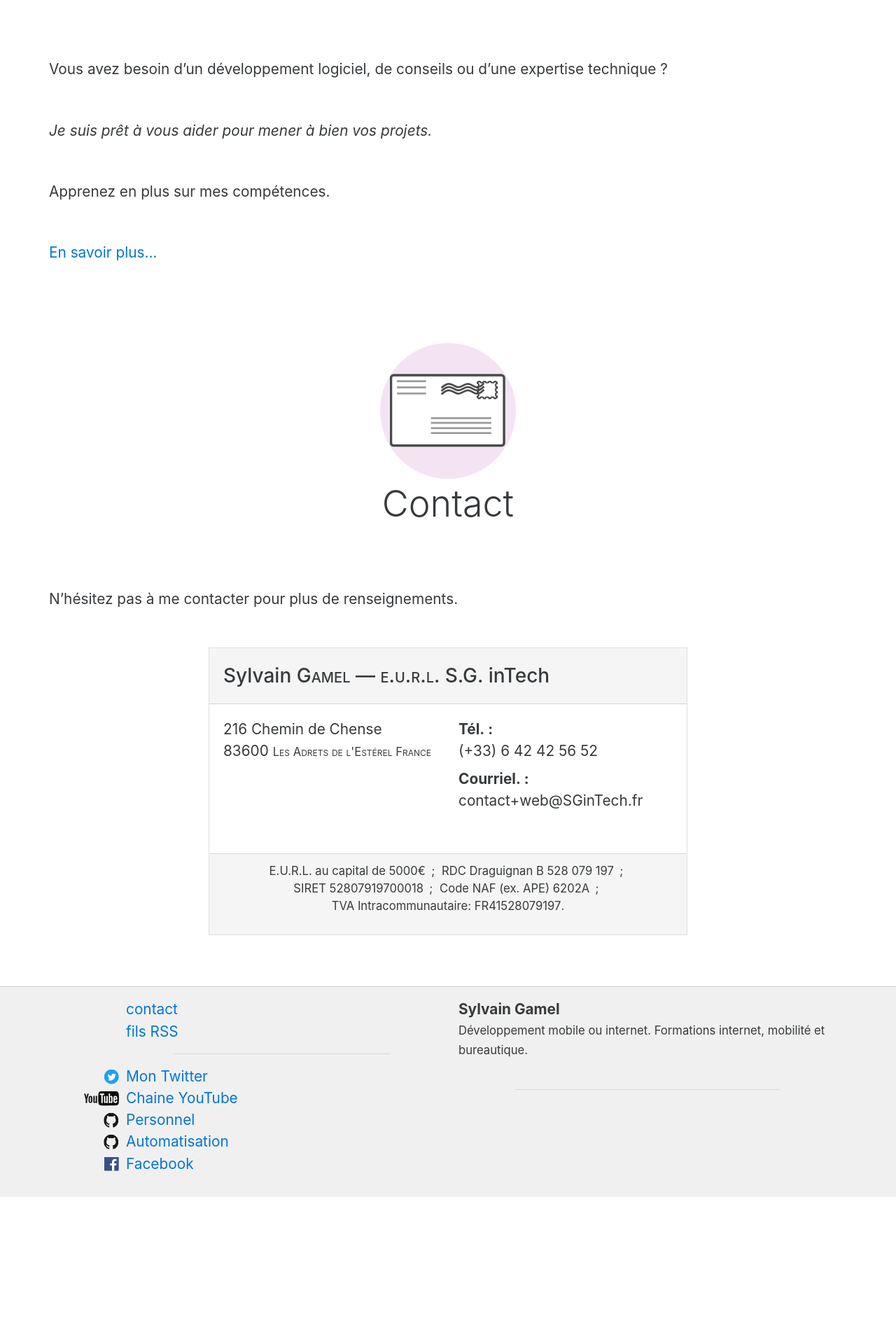
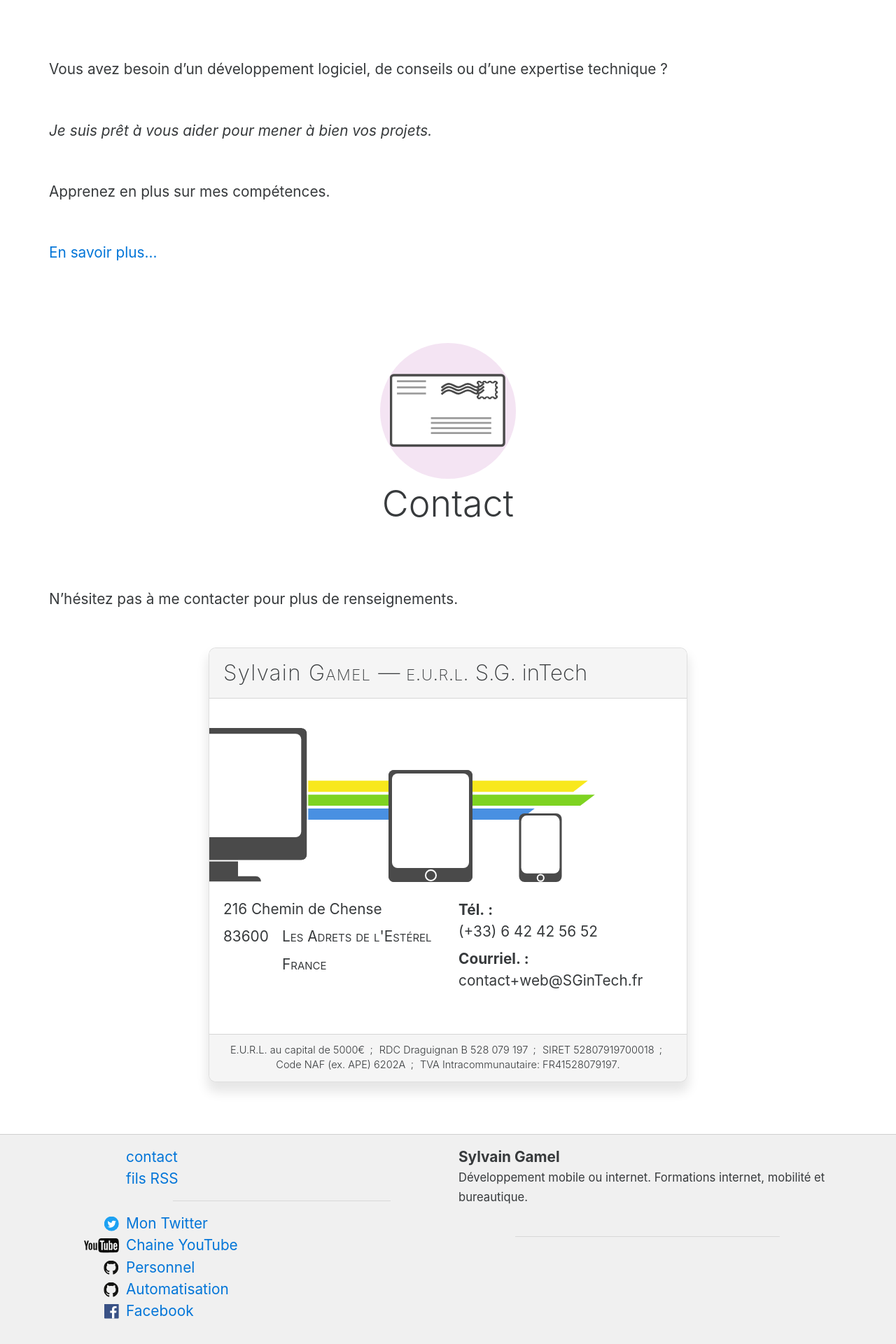
Before and after one commit to Sylvain-Gamel-fr/Sylvain-Gamel-fr.github.io, a Jekyll site: the page built from fr/index.md, in a window 1280 px wide. Shown: the part 3886-5806 px from the top of the page at 70% size. Built offline with Jekyll 4.4.1, drawn with Linux system fonts in a browser that asks for light colours; before the commit the page ends 5596 px from its top, so only the background shows below that.

Commit message:
Updates to build contact information panel.

```diff
--- a/_includes/resume/contact-info.html
+++ b/_includes/resume/contact-info.html
@@ -1,32 +1,53 @@
 {% assign contact = site.data.contact-info %}
 
 <div class="contact card">
-  <div class="card-header h3 pt-2 pb-2">
-    {{ contact.name.first }} <span class="text-smallcaps">{{ contact.name.last }}</span>
+  <div class="card-header">
+    <span class="name">
+      {{ contact.name.first }}
+      <span class="text-smallcaps">{{ contact.name.last }}</span>
+    </span>
     {% if contact.company %}
-      —
-      <span class="text-smallcaps">
-        {{ contact.company.status }}
+      <span class="hidden-sm-down">—</span>
+      <span class="cie-name">
+        <span class="text-smallcaps">
+          {{ contact.company.status }}
+        </span>
+        {{ contact.company.name }}
       </span>
-      {{ contact.company.name }}
     {% endif %}
   </div>
 
-  <div class="card-block">
+  <div class="body card-block">
+    <div class="middle-decoration clearfix mb-1" role="presentation" >
+      <img src="{{ '/images/assets/background-stripes.svg' | relative_url }}"
+           class="decoration" >
+      <img src="{{ '/images/assets/desktop-computer.svg' | relative_url }}"
+           class="float-xs-left hidden-sm-down shall-cut" >
+      <img src="{{ '/images/assets/tablet.svg' | relative_url }}"
+           class="float-xs-left hidden-xs-down" >
+      <img src="{{ '/images/assets/mobile-phone.svg' | relative_url }}"
+           class="float-xs-left" >
+
+    </div>
     <div class="row">
-      <div class="col-xs-12 col-md-6 mb-2">
+      <div class="address col-xs-12 col-md-6 mb-2">
+        <hr class="hidden-sm-up">
         {% for addrRow in contact.address.street %}
-        <div>{{ addrRow }}</div>
+          <div>{{ addrRow }}</div>
         {% endfor %}
-        <div>
-          {{ contact.address.zip }}
-          <span class="text-smallcaps small">
-            {{ contact.address.city }} {{ contact.address.country }}
-          </span>
+        <div class="row">
+          <div class="col-xs-3">
+            <span class="city">{{ contact.address.zip }}</span>
+          </div>
+          <div class="col-xs-9 text-smallcaps">
+            <span class="city">{{ contact.address.city }}</span>
+            <span class="country">{{ contact.address.country }}</span>
+          </div>
         </div>
       </div>
 
       <div class="col-xs-12 col-md-6 mb-2" >
+        <hr class="hidden-sm-up">
         <dl>
           <dt>Tél.&nbsp;:</dt>
           <dd>
@@ -41,8 +62,8 @@
     </div>
   </div>
 
-  <div class="card-footer small text-xs-center">
-    <ul class="list-unstyled list-inline list-text-separator" >
+  <div class="card-footer text-xs-center">
+    <ul class="list-unstyled list-inline list-text-separator mb-0" >
       {% for legal in contact.company.legal %}
         <li class="list-inline-item">{{ legal }}</li>
       {% endfor %}
--- /dev/null
+++ b/_sass/core/_contact-card.scss
@@ -0,0 +1,121 @@
+.card.contact {
+    width: 100%;
+    margin: 2em auto;
+
+    @include media-breakpoint-up(md) {
+        width: 80%;
+    }
+    @include media-breakpoint-up(lg) {
+        width: 60%;
+    }
+
+    box-shadow: 0px 12px 16px 2px rgba(0, 0, 0, 0.1);
+    border-radius: 0.5em;
+
+    .card-header {
+        border-top-left-radius: inherit;
+        border-top-right-radius: inherit;
+    }
+
+    .card-footer {
+        border-bottom-left-radius: inherit;
+        border-bottom-right-radius: inherit;
+    }
+
+    .card-block .middle-decoration {
+        position: relative;
+        margin-left:  -1.25rem;
+        margin-right: -1.25rem;
+
+        z-index: 0;
+        overflow: hidden;
+
+        height: 6em;
+        line-height: 6em;
+
+        img {
+            margin-top: 6em;
+            max-height: 100%;
+        }
+
+        @include media-breakpoint-up(sm) {
+            height: 8em;
+            line-height: 8em;
+
+            img {
+                margin-top: 8em;
+            }
+        }
+        @include media-breakpoint-up(lg) {
+            height: 12em;
+            line-height: 12em;
+
+            img {
+                margin-top: 12em;
+            }
+        }
+
+        img {
+            z-index: 1;
+            transform: translate(-50%, -100%);
+            margin-right: 1em;
+        }
+
+        .float-xs-left.shall-cut {
+            //transform: translate(-50%, -100%);
+            //margin-right: 2em;
+        }
+
+        .decoration {
+            position: absolute;
+            left: 0;
+            top: 50%;
+            width: 82%;
+            margin: 0;
+
+            transform: translateY(-50%);
+            z-index: -1;
+        }
+    }
+
+    // Typography
+
+    .card-header {
+        font-size: 150%;
+        font-weight: 200;
+    }
+
+    .card-footer {
+        font-size: 70%;
+        font-weight: 300;
+    }
+
+    // ----
+
+    .name {
+        letter-spacing: 1pt;
+    }
+
+    .cie-name {
+        @include media-breakpoint-down(sm) {
+            display: block;
+        }
+    }
+
+
+    .address {
+        line-height: 1.4;
+
+        .city {
+            display: block;
+
+            margin-top: 0.5em;
+        }
+
+        .country {
+            display: block;
+
+            margin-top: 0.5em;
+        }
+    }
+}
--- a/_sass/core/_typography.scss
+++ b/_sass/core/_typography.scss
@@ -65,6 +65,11 @@ p {
     line-height: 1.7em;
     margin-bottom: 2.5em;
 }
+
+.tiny {
+  font-size: 70%;
+}
+
 
 blockquote {
     margin: 1.5em;
@@ -182,16 +187,3 @@ dl.timeline {
         }
     }
 }
-
-
-.card.contact {
-    width: 100%;
-    margin: 2em auto;
-
-    @include media-breakpoint-up(md) {
-        width: 80%;
-    }
-    @include media-breakpoint-up(lg) {
-        width: 60%;
-    }
-}
--- a/css/sgit-sober.scss
+++ b/css/sgit-sober.scss
@@ -14,6 +14,7 @@
 
 @import "core/typography";
 @import "core/effects";
+@import "core/contact-card";
 
 @import "page/layout";
 @import "page/page_header";
```
Also changed, not shown: images/assets/background-stripes.svg (added), images/assets/circular-stripes.svg (added), images/assets/desktop-computer.svg (added), images/assets/mobile-phone.svg (added), images/assets/tablet.svg (added).
